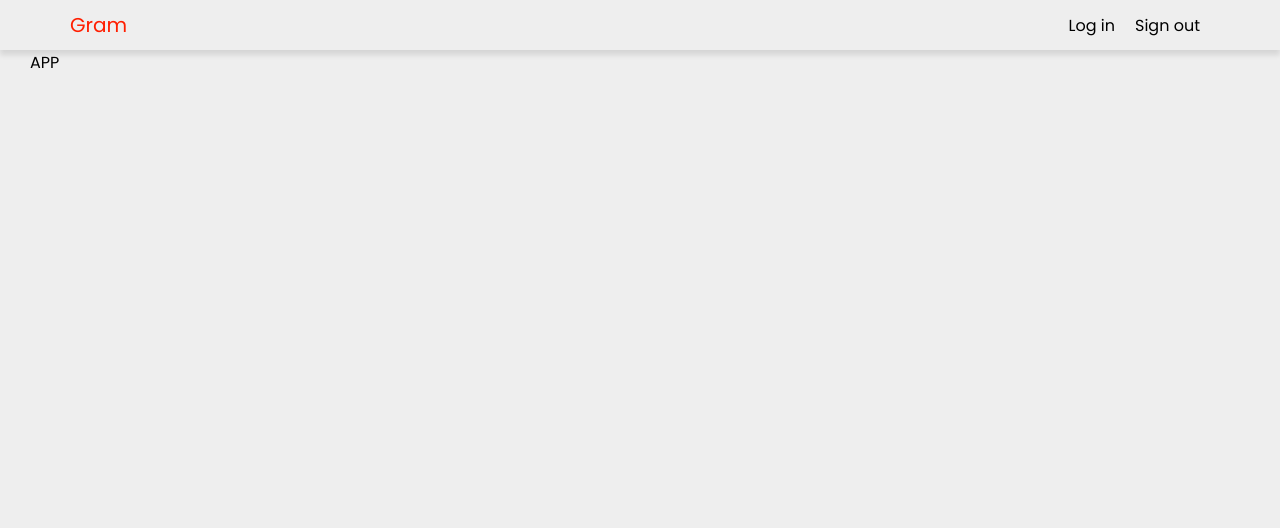
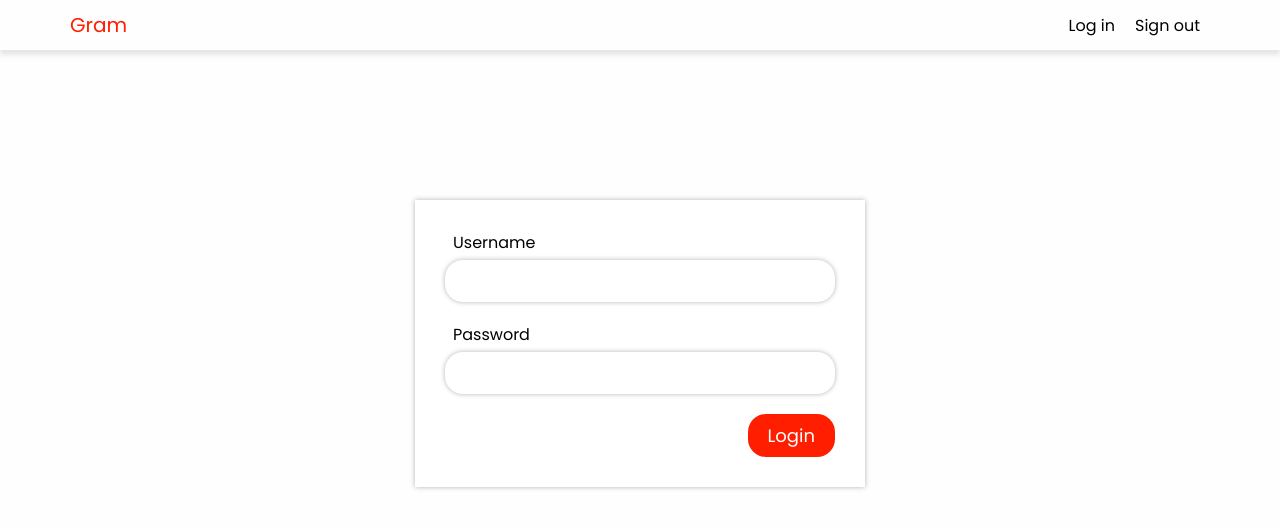
Before and after one commit to MarianKmotorka/Gram, a React (Create React App) app: page /login in a window 1280 px wide. Shown: the top 528 px of the page. Built offline with nearby package versions, Linux system fonts and the light colour scheme.

Commit message:
Login layout

```diff
--- a/src/App.tsx
+++ b/src/App.tsx
@@ -1,5 +1,10 @@
 import React from 'react'
+import { Route, Switch } from 'react-router-dom'
+
 import Navbar from './components/Navbar/Navbar'
+import LoginPage from './pages/LoginPage/LoginPage'
+import HomePage from './pages/HomePage/HomePage'
+
 import { GlobalStyles, Wrapper } from './App.styled'
 
 const App = () => {
@@ -8,7 +13,12 @@ const App = () => {
       <GlobalStyles />
 
       <Wrapper>
-        <Navbar /> APP
+        <Navbar />
+
+        <Switch>
+          <Route path='/login' component={LoginPage} />
+          <Route path='/' component={HomePage} /> // TODO PROTECTED ROUTE
+        </Switch>
       </Wrapper>
     </>
   )
--- a/src/ContextProviders/theme.ts
+++ b/src/ContextProviders/theme.ts
@@ -9,15 +9,19 @@ declare module 'styled-components' {
     orange: string
     blue: string
     green: string
+    white: string
+
+    [key: string]: string
   }
 }
 
 export const lightTheme: DefaultTheme = {
   primaryText: '#000',
   secondaryText: '#777',
-  bg: '#eee',
+  bg: '#fefefe',
 
   orange: '#ff1e00',
   blue: '#e8f9fd',
-  green: '#59ce8f'
+  green: '#59ce8f',
+  white: '#fff'
 }
--- /dev/null
+++ b/src/components/Button.tsx
@@ -0,0 +1,17 @@
+import styled from 'styled-components'
+
+const Button = styled.button<{ bg?: string }>`
+  outline: none;
+  border-radius: 18px;
+  border: none;
+
+  font-size: 18px;
+
+  cursor: pointer;
+
+  padding: 8px 20px;
+  background: ${({ theme, bg }) => (bg ? theme[bg] : theme.white)};
+  color: ${({ theme }) => theme.white};
+`
+
+export default Button
--- /dev/null
+++ b/src/components/Card.tsx
@@ -0,0 +1,10 @@
+import styled from 'styled-components'
+
+const Card = styled.div<{ bg?: string; width?: string }>`
+  padding: 15px;
+  box-shadow: 0 0px 5px rgba(0, 0, 0, 0.3);
+  background-color: ${({ theme, bg }) => (bg ? theme[bg] : theme.bg)};
+  width: ${({ width }) => width || 'auto'};
+`
+
+export default Card
--- /dev/null
+++ b/src/components/Input.tsx
@@ -0,0 +1,39 @@
+import React, { InputHTMLAttributes } from 'react'
+import styled from 'styled-components'
+
+interface IProps extends InputHTMLAttributes<HTMLInputElement> {
+  label?: string
+  width?: string
+}
+
+const Wrapper = styled.div<{ width?: string }>`
+  display: flex;
+  flex-direction: column;
+  width: ${({ width }) => width || '300px'};
+`
+
+const Label = styled.label`
+  margin: 0 0 5px 8px;
+`
+
+const StyledInput = styled.input`
+  line-height: 30px;
+  padding: 3px 10px;
+  font-size: 18px;
+
+  border: 3px solid transparent;
+  border-radius: 18px;
+  outline: none;
+  box-shadow: 0 0 5px rgba(0, 0, 0, 0.3);
+`
+
+const Input = ({ label, width, ...rest }: IProps) => {
+  return (
+    <Wrapper width={width}>
+      {label && <Label>{label}</Label>}
+      <StyledInput {...rest} />
+    </Wrapper>
+  )
+}
+
+export default Input
--- a/src/components/Navbar/Navbar.styled.tsx
+++ b/src/components/Navbar/Navbar.styled.tsx
@@ -12,8 +12,8 @@ export const Wrapper = styled.nav`
   left: 0;
 
   padding: 0 70px;
-
   box-shadow: 0 5px 5px rgba(0, 0, 0, 0.1);
+  background-color: ${({ theme }) => theme.bg};
 `
 
 export const Logo = styled(Link)`
--- /dev/null
+++ b/src/pages/HomePage/HomePage.styled.tsx
@@ -0,0 +1,3 @@
+import styled from 'styled-components'
+
+export const Wrapper = styled.div``
--- /dev/null
+++ b/src/pages/HomePage/HomePage.tsx
@@ -0,0 +1,9 @@
+import React from 'react'
+
+import { Wrapper } from './HomePage.styled'
+
+const HomePage: React.FC = () => {
+  return <Wrapper>HOME</Wrapper>
+}
+
+export default HomePage
--- /dev/null
+++ b/src/pages/LoginPage/LoginPage.styled.tsx
@@ -0,0 +1,23 @@
+import styled from 'styled-components'
+import Button from '../../components/Button'
+import Card from '../../components/Card'
+
+export const StyledCard = styled(Card)`
+  width: 50%;
+  max-width: 450px;
+  min-width: 250px;
+  margin: 200px auto 0;
+  padding: 30px;
+
+  display: flex;
+  flex-direction: column;
+  align-items: flex-end;
+
+  > * + * {
+    margin-top: 20px;
+  }
+`
+
+export const StyledButton = styled(Button)`
+  margin-left: auto;
+`
--- /dev/null
+++ b/src/pages/LoginPage/LoginPage.tsx
@@ -0,0 +1,33 @@
+import React, { useState } from 'react'
+import { RouteComponentProps } from 'react-router-dom'
+
+import Input from '../../components/Input'
+
+import { StyledCard, StyledButton } from './LoginPage.styled'
+
+const LoginPage: React.FC<RouteComponentProps<any>> = ({ history }) => {
+  const [userName, setUsername] = useState('')
+  const [password, setPassword] = useState('')
+
+  return (
+    <StyledCard bg='white'>
+      <Input
+        value={userName}
+        onChange={e => setUsername(e.target.value)}
+        width='100%'
+        label='Username'
+      />
+
+      <Input
+        value={password}
+        onChange={e => setPassword(e.target.value)}
+        type='password'
+        width='100%'
+        label='Password'
+      />
+      <StyledButton bg='orange'>Login</StyledButton>
+    </StyledCard>
+  )
+}
+
+export default LoginPage
```
